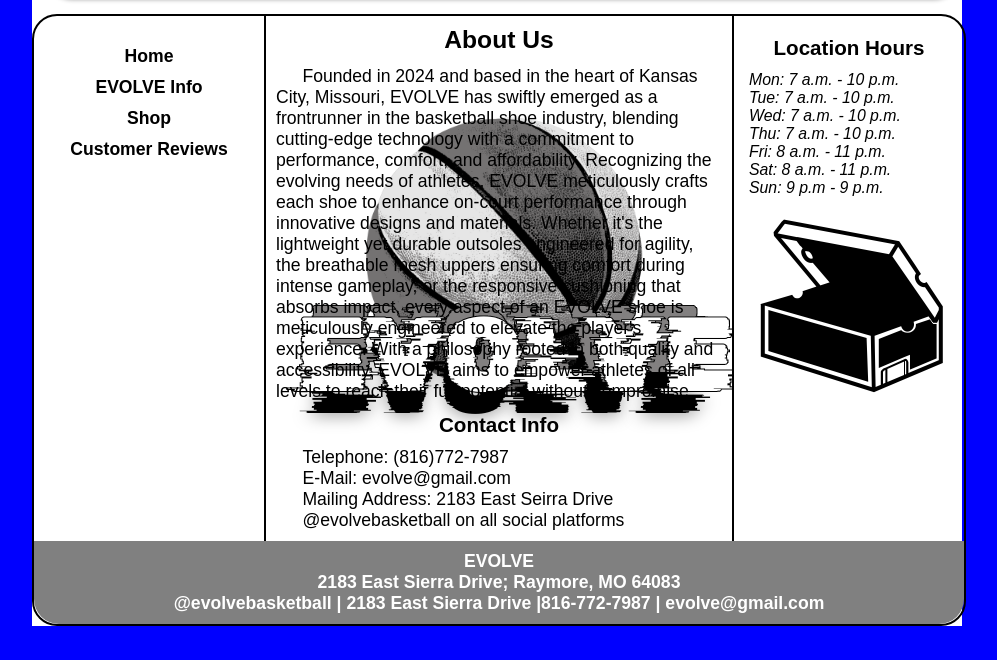
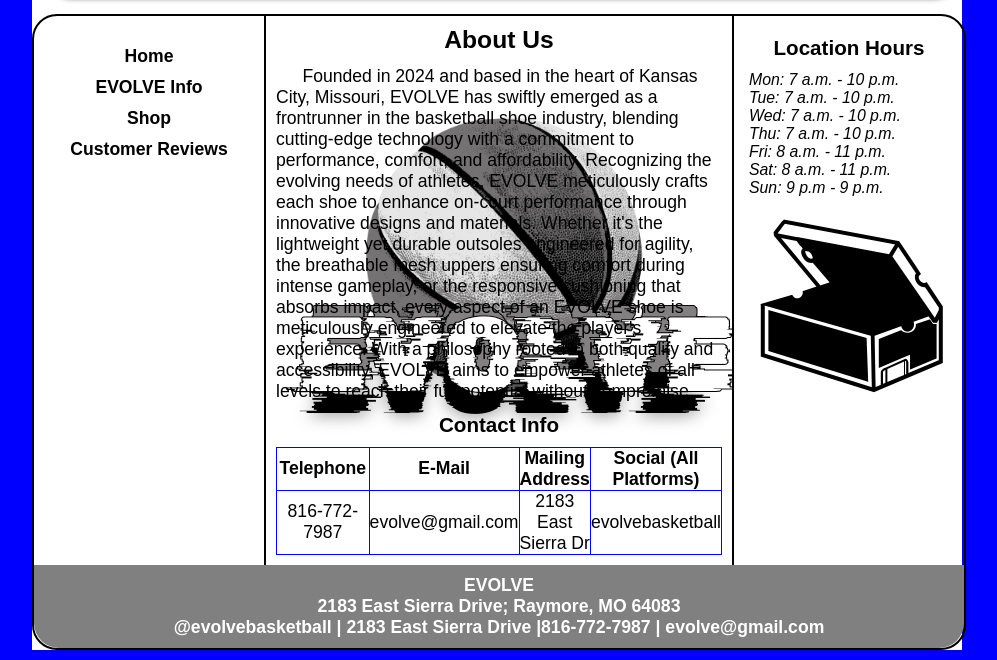
Before and after one commit to CarlosAustin54887/EVOLVE, a plain HTML site: page about.html in a window 1280 px wide. Shown: the part 533-1193 px from the top of the page, without its empty margins (143-1140 px from the left). Before the commit the page ends 1169 px from the top, so only its background shows below. Drawn offline with Linux system fonts and the light colour scheme; files whose address does not match are found by name.

Commit message:
Add files via upload

```diff
--- a/about.html
+++ b/about.html
@@ -44,10 +44,20 @@
 	<p>Founded in 2024 and based in the heart of Kansas City, Missouri, EVOLVE has swiftly emerged as a frontrunner in the basketball shoe industry, blending cutting-edge technology with a commitment to performance, comfort, and affordability. Recognizing the evolving needs of athletes, EVOLVE meticulously crafts each shoe to enhance on-court performance through innovative designs and materials. Whether it's the lightweight yet durable outsoles engineered for agility, the breathable mesh uppers ensuring comfort during intense gameplay, or the responsive cushioning that absorbs impact, every aspect of an EVOLVE shoe is meticulously engineered to elevate the player's experience. With a philosophy rooted in both quality and accessibility, EVOLVE aims to empower athletes of all levels to reach their full potential without compromise.</p>
 
 <h3>Contact Info</h3>
-		<p>Telephone: (816)772-7987</p>
-		<p>E-Mail: evolve@gmail.com</p>
-		<p>Mailing Address: 2183 East Seirra Drive</p>
-		<p>@evolvebasketball on all social platforms </p>
+	<table>
+		<tr>
+			<th>Telephone</th>
+			<th>E-Mail</th>
+			<th>Mailing Address</th>
+			<th>Social (All Platforms)</th>
+		</tr>
+		<tr>
+			<td>816-772-7987</td>
+			<td>evolve@gmail.com</td>
+			<td>2183 East Sierra Dr</td>
+			<td>evolvebasketball</td>
+		</tr>
+	</table>
 
 
 </article> <!-- end main -->
--- a/css/styles.css
+++ b/css/styles.css
@@ -112,6 +112,14 @@ h3 {
 	text-align:center;
 }
 
+table, th, td {
+	border: 1px solid;
+	text-align: center;
+	border-collapse: collapse;
+	border-color: blue;
+	width: 100%;
+}
+
 footer {
     width: 910px;
     margin: 0;
@@ -149,6 +157,12 @@ footer a:hover {
 
 .sample {
 	text-align:center;
-	width: 300;
-	height: 200;
+	width: 300px;
+	height: 200px;
 }
+
+img/EvolveShoe1Blue.png {
+    width: 200px;
+    height: 100px;
+	text-align: center;
+}
```
